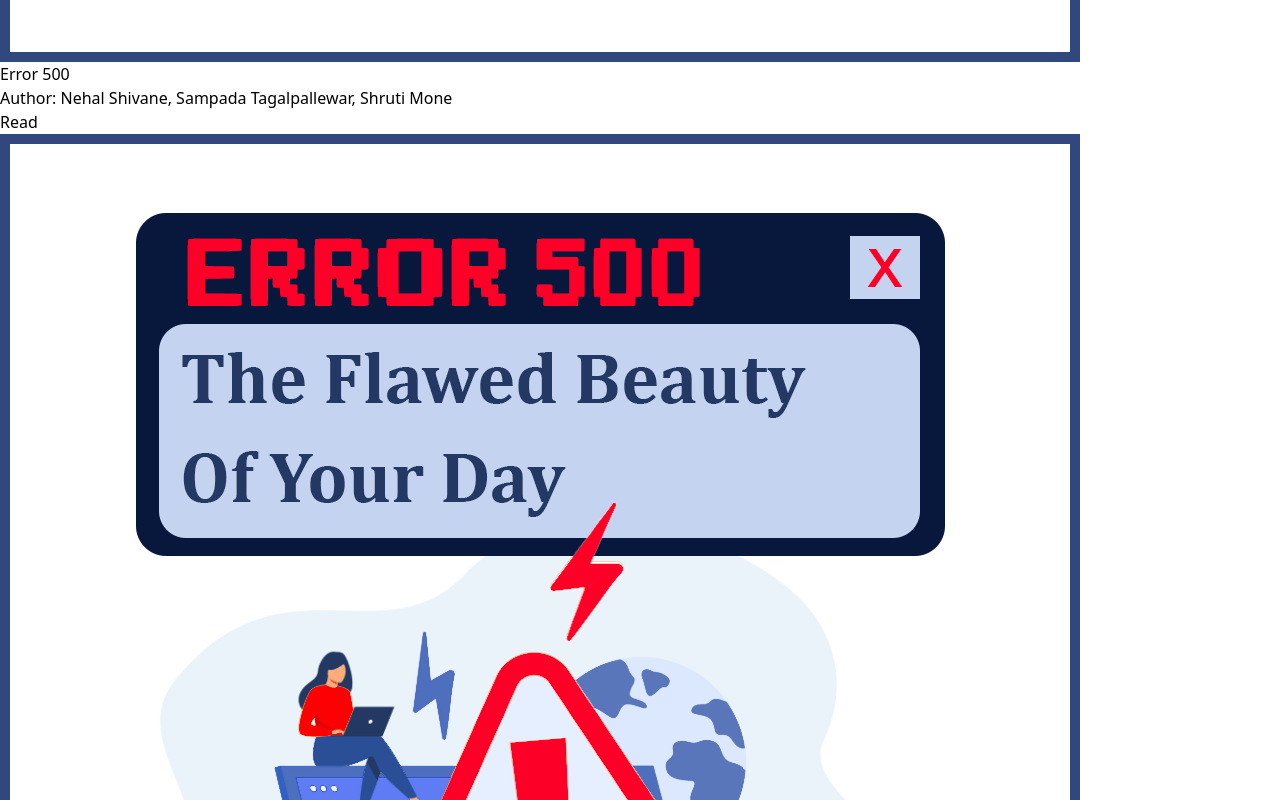
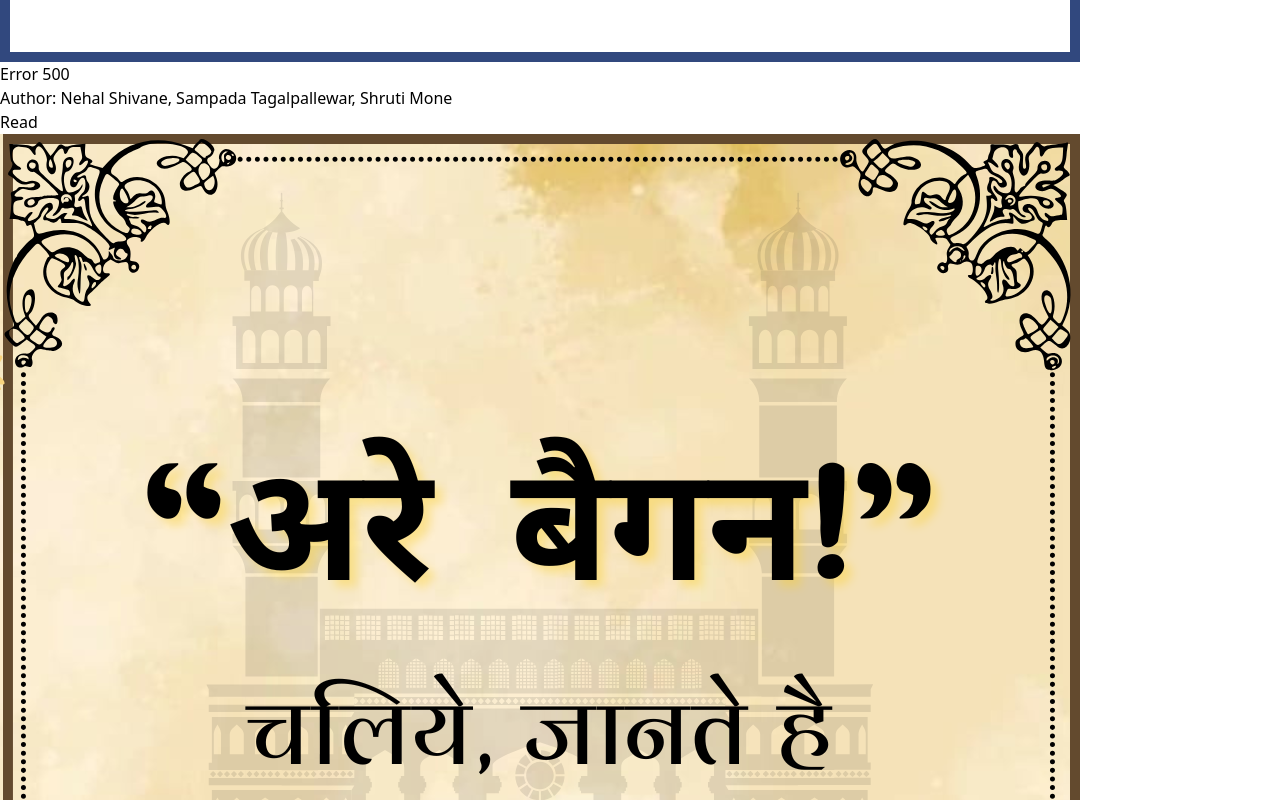
Before and after one commit to Pictoreal-Organization/Pictoreal-Main-Website, a Next.js app: page /blogs in a window 1280 px wide. Shown: the part 2920-3720 px from the top of the page. Built offline with nearby package versions, Linux system fonts and the light colour scheme.

Commit message:
Updated blog4 img

```diff
--- a/src/app/blogs/page.js
+++ b/src/app/blogs/page.js
@@ -33,7 +33,7 @@ const Blogs = () => {
       id: "blog4",
       title: "अरे बैगन ! - चलिये, जानते है दक्खनी की दुनिया ।",
       authors: "Ayan Pathan",
-      imgSrc: "/blog/blog3-poster-img.png",
+      imgSrc: "/blog/blog-dakhni-poster.png",
     },
   ];
 
```
